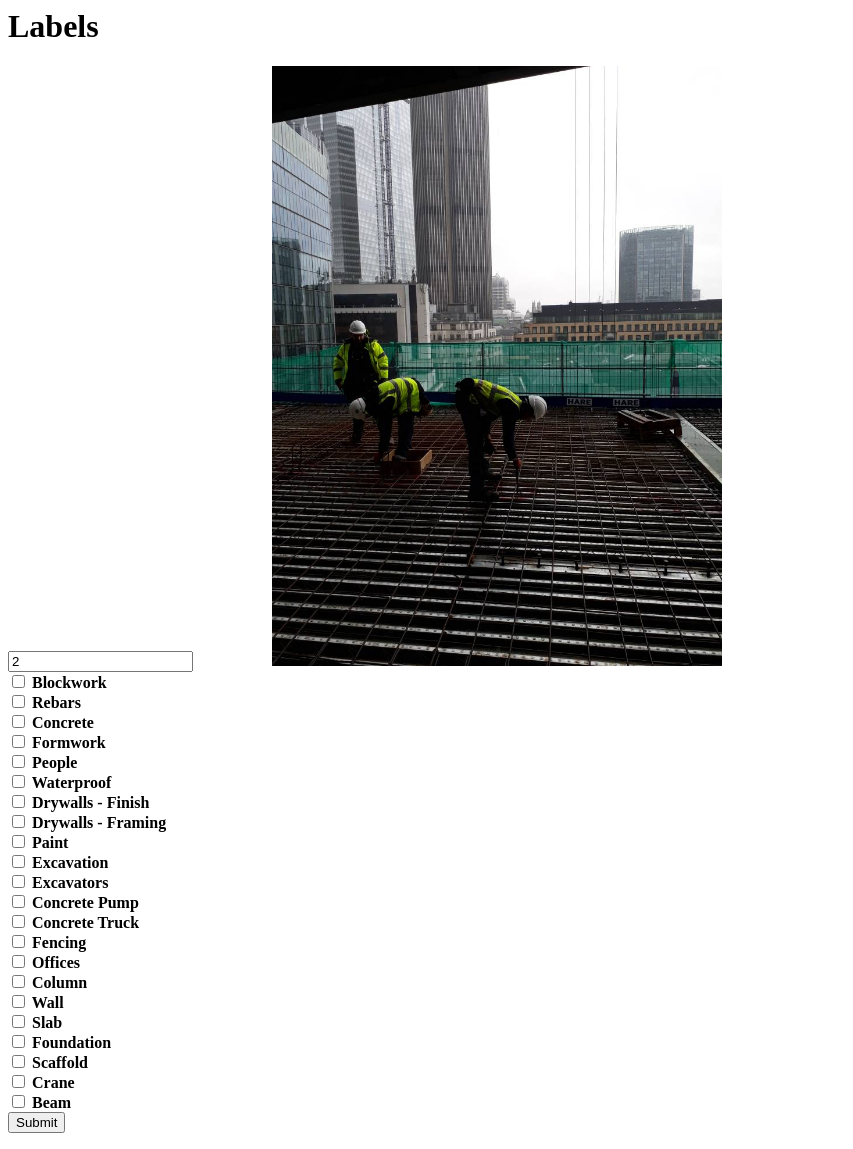
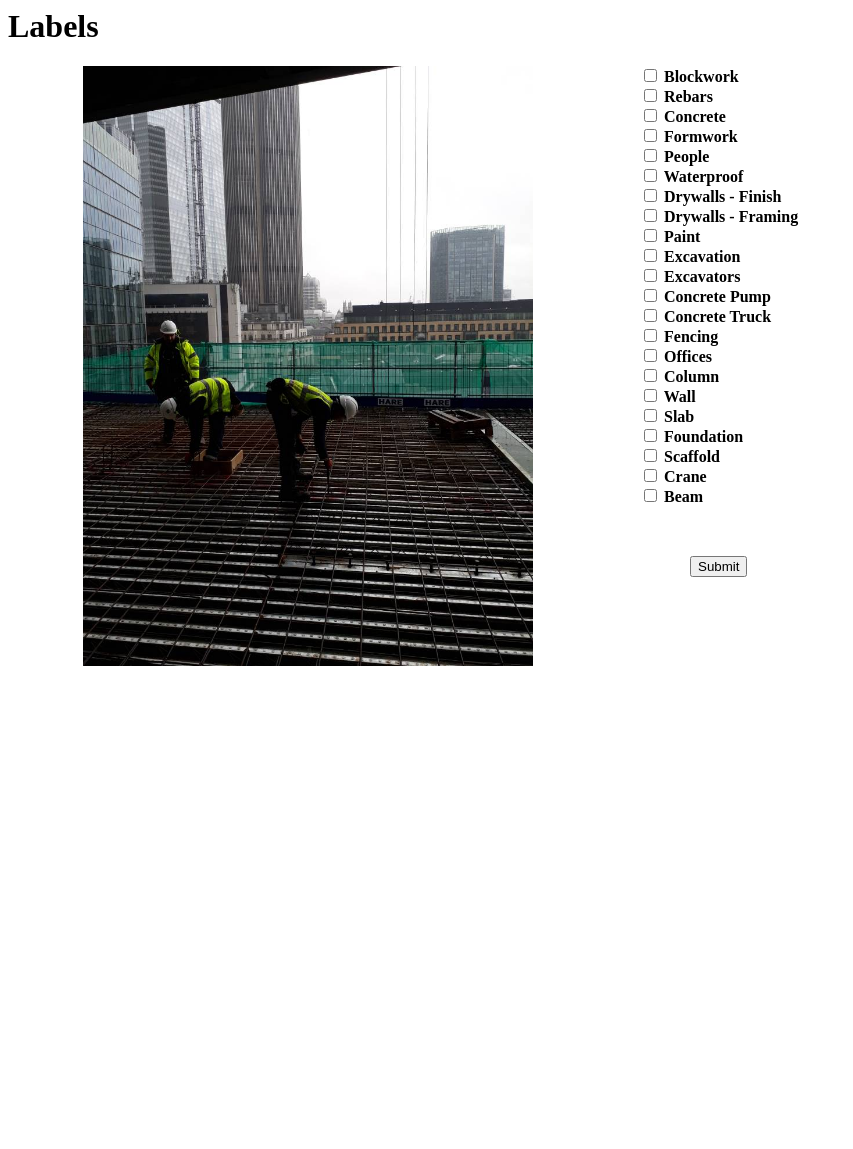
Before and after one commit to HassanEmam/multi_label_image, a Flask app: page /labels in a window 1280 px wide. Shown: the whole page, without its empty margins (0-853 px from the left). After the commit the page ends 666 px from the top, so only its background shows below. Run offline with Flask 2, Linux system fonts and the light colour scheme; data comes from the database, SQL or seed files in the repository; both versions use the stored data as it was after the commit.

Commit message:
Layout and start screen

```diff
--- a/app.py
+++ b/app.py
@@ -15,25 +15,30 @@ APP_ROOT = os.path.dirname(os.path.abspath(__file__))
 
 @app.route('/')
 def hello_world():
+
+    img = Img.query.filter_by(labelled=False).first()
+    if img:
+        imsrc= 'images/' + img.name
+        labels = Labels.query.all()
+        return render_template('labels.html', labels=labels, img=img, imsrc=imsrc)
+    return "No Images Found"
+
+@app.route('/upload', methods=['POST', 'GET'])
+def upload():
+    if request.method == 'POST':
+        pic = request.files['pic']
+        if not pic:
+            return 'No pic uploaded!', 400
+        filename = secure_filename(pic.filename)
+        mimetype = pic.mimetype
+        if not filename or not mimetype:
+            return 'Bad upload!', 400
+
+        img = Img(img=pic.read(), name=filename, mimetype=mimetype)
+        db.session.add(img)
+        db.session.commit()
+        return 'Img Uploaded!', 200
     return render_template('index.html')
-
-
-@app.route('/upload', methods=['POST'])
-def upload():
-    pic = request.files['pic']
-    if not pic:
-        return 'No pic uploaded!', 400
-
-    filename = secure_filename(pic.filename)
-    mimetype = pic.mimetype
-    if not filename or not mimetype:
-        return 'Bad upload!', 400
-
-    img = Img(img=pic.read(), name=filename, mimetype=mimetype)
-    db.session.add(img)
-    db.session.commit()
-
-    return 'Img Uploaded!', 200
 
 @app.route('/labels', methods=['GET', 'POST'])
 def labels():
--- a/templates/labels.html
+++ b/templates/labels.html
@@ -1,8 +1,11 @@
 <H1>Labels</H1>
+<div class="container">
 <form action = "http://localhost:5000/update" method = "POST">
-	 <input type="text" id="custId" name="imgId" value="{{img.id}}">
+	<div class="child">
+	 <input type="hidden" id="custId" name="imgId" value="{{img.id}}">
 	 <img src="{{ url_for('send_image', filename=img.name)}}" width="600" height="600" style="object-fit: contain;"/>
-
+	</div>
+	<div class="child">
 	{%for label in labels %}
 		<div class="form-check text-warning" style="color: #000; font-weight: bold;">
 			<input class="form-check-input" type="checkbox" value="{{ label.id }}" name="labels" id="{{ label.id }}">
@@ -10,5 +13,27 @@
 		</div>
 
 	{% endfor %}
-	<input type = "submit" />
+		<div style="margin:50px">
+			<input type = "submit" />
+		</div>
+	</div>
 </form>
+</div>
+
+<style>
+.child {
+  float: left;
+  background-color: '#ddd';
+  width: 50%;
+  height: 100%;
+  display: inline-block;
+}
+#container {
+  background-color: red;
+  overflow: hidden;
+  width: 100%;
+}
+form {
+display: flex;
+}
+</style>
```
Also changed, not shown: img.db.
